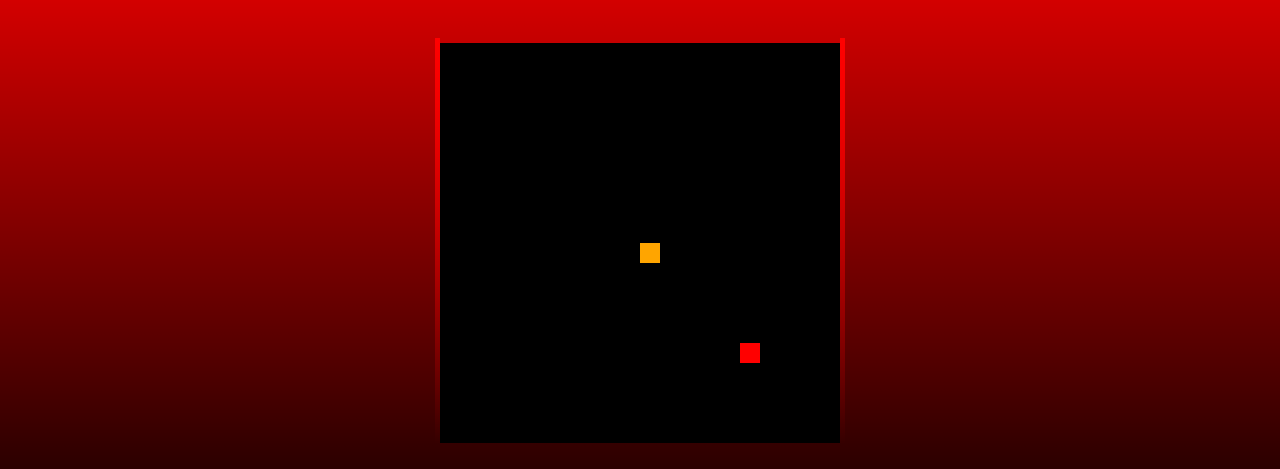
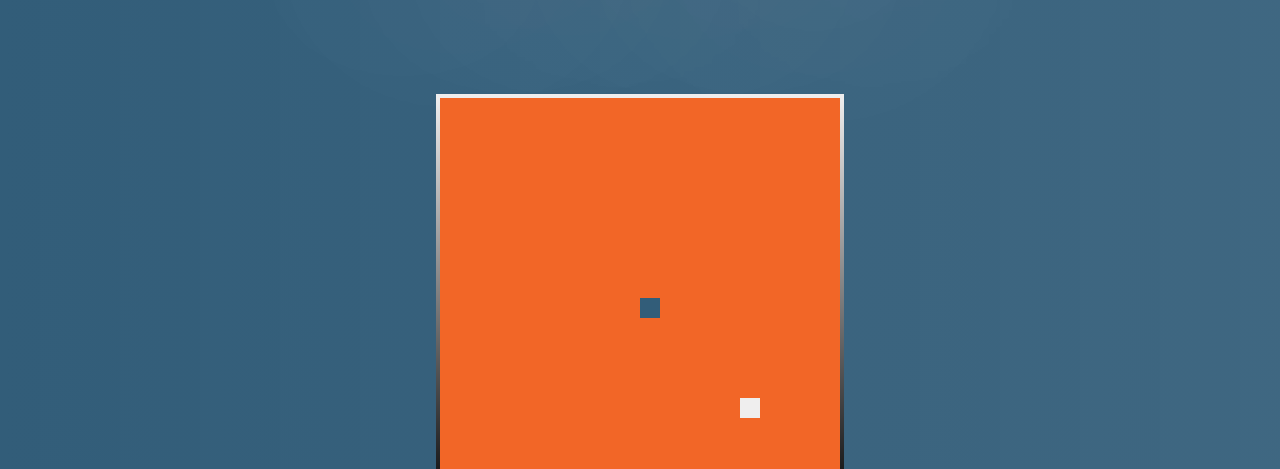
Before and after one commit to WalterSalvino/SnakeGame, a plain HTML site: page index.html in a window 1280 px wide. Shown: the part 123-592 px from the top of the page. Drawn offline with Linux system fonts and the light colour scheme.

Commit message:
Cores
Alterando as cores...

```diff
--- a/display.css
+++ b/display.css
@@ -6,32 +6,33 @@
     font-size: 5rem;
     text-align: center;
     text-shadow: 0.1rem;
-    color: red;
+    color:#F26627;
     font-family: 'Gill Sans', 'Gill Sans MT', Calibri, 'Trebuchet MS', sans-serif;
-
+    text-shadow: 5px 5px 1px black, 0 0 5em rgb(239, 239, 243), 0 0 0.2em rgb(243, 243, 247);
+    flex-wrap: wrap;
 }
 
 canvas{
 
-    border-width: 5px;
+    margin-top: 4rem;
+    border-width: 4px;
     border-style: solid;
     border-image:
       linear-gradient(
         to bottom,
-        red,
-        rgba(0, 0, 0, 0)
-      ) 1 95%;
+    #EFEEEE,
+        #0b0b0c
+      ) 1 40%;
 }
 
 
 
 body{
 
-    background-image: linear-gradient(to top, rgba(255,0,0,0), rgba(255,0,0,1));
-    height: auto;
+    margin-top: auto;
+    background-image: linear-gradient(to right, #325D79, #325d79ef);
     display: flex;
     flex-direction: column;
-    background-color: rgb(0, 0, 0);
     align-items: center;
 
 
@@ -41,16 +42,13 @@ body{
 
 
 
-.footer, a{
+.footer, a, .contact{
 
-    color:red;
+    flex-wrap: nowrap;
+    color:#F26627;
     font-size: 1.5rem;
     font-family: -apple-system, BlinkMacSystemFont, 'Segoe UI', Roboto, Oxygen, Ubuntu, Cantarell, 'Open Sans', 'Helvetica Neue', sans-serif;
     text-decoration: none;
-
-}
-
-.contact{
     list-style: none;
     text-align: center;
 
--- a/scripts.js
+++ b/scripts.js
@@ -53,10 +53,10 @@ function desenharJogo(){
         appleY = Math.floor(Math.random() * tamanhoTela);
     }
 
-    ctx.fillStyle = "black";// cor do bg
+    ctx.fillStyle = "#F26627";// cor do bg
     ctx.fillRect(0, 0, canvas.width, canvas.height);
 
-    ctx.fillStyle = "orange";//cor da snake
+    ctx.fillStyle = "#325D79";//cor da snake
     for (let i = 0; i < caminhoCobra.length; i++){
         ctx.fillRect(
             caminhoCobra[i].x * tamanhoCaminho,
@@ -69,7 +69,7 @@ function desenharJogo(){
         }
     }
 
-    ctx.fillStyle = "red"; //cor da maça
+    ctx.fillStyle = "#EFEEEE"; //cor da maça
     ctx.fillRect(appleX * tamanhoCaminho, appleY * tamanhoCaminho, tamanhoCaminho, tamanhoCaminho);
 
     caminhoCobra.push({
```
